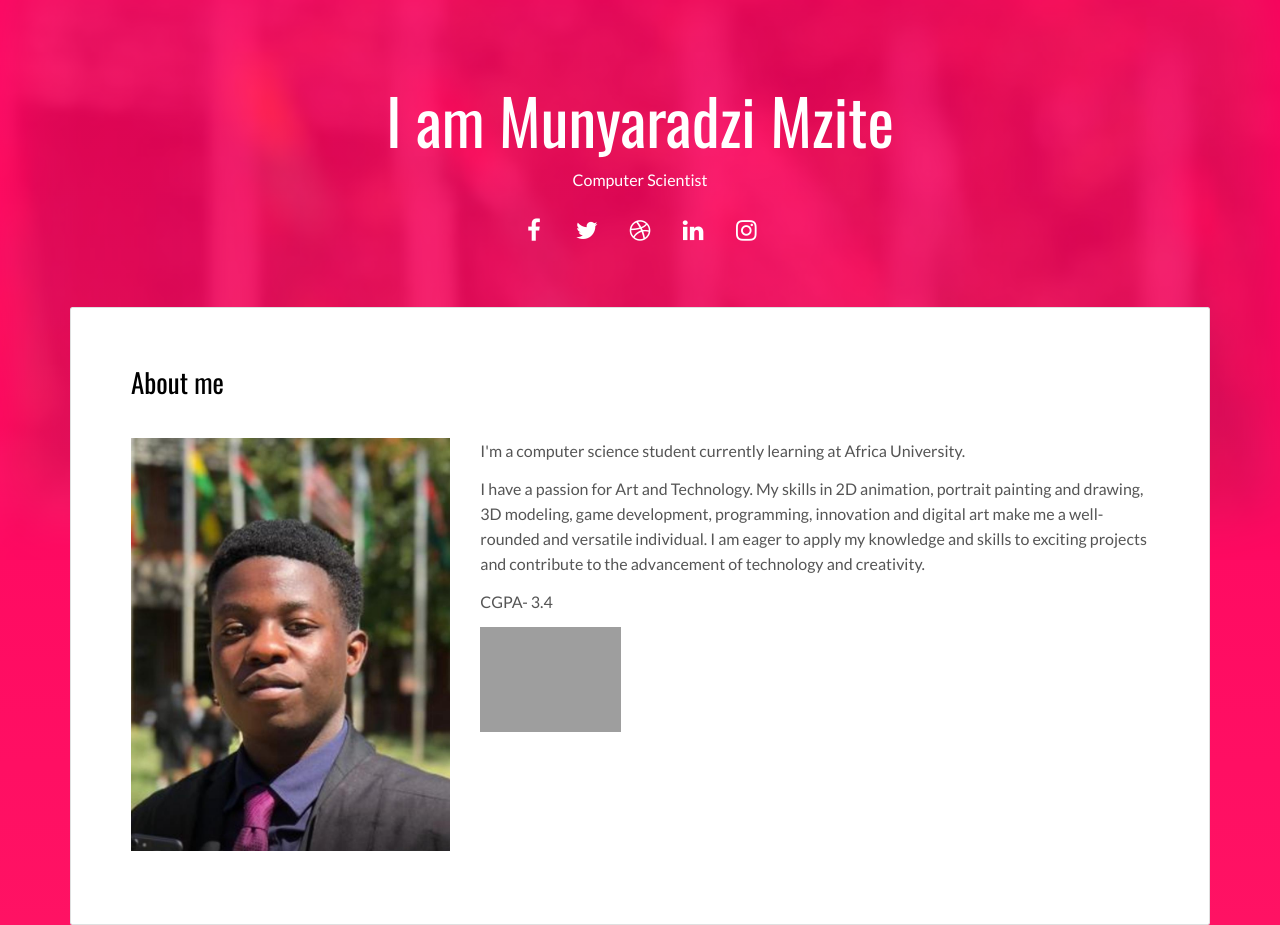
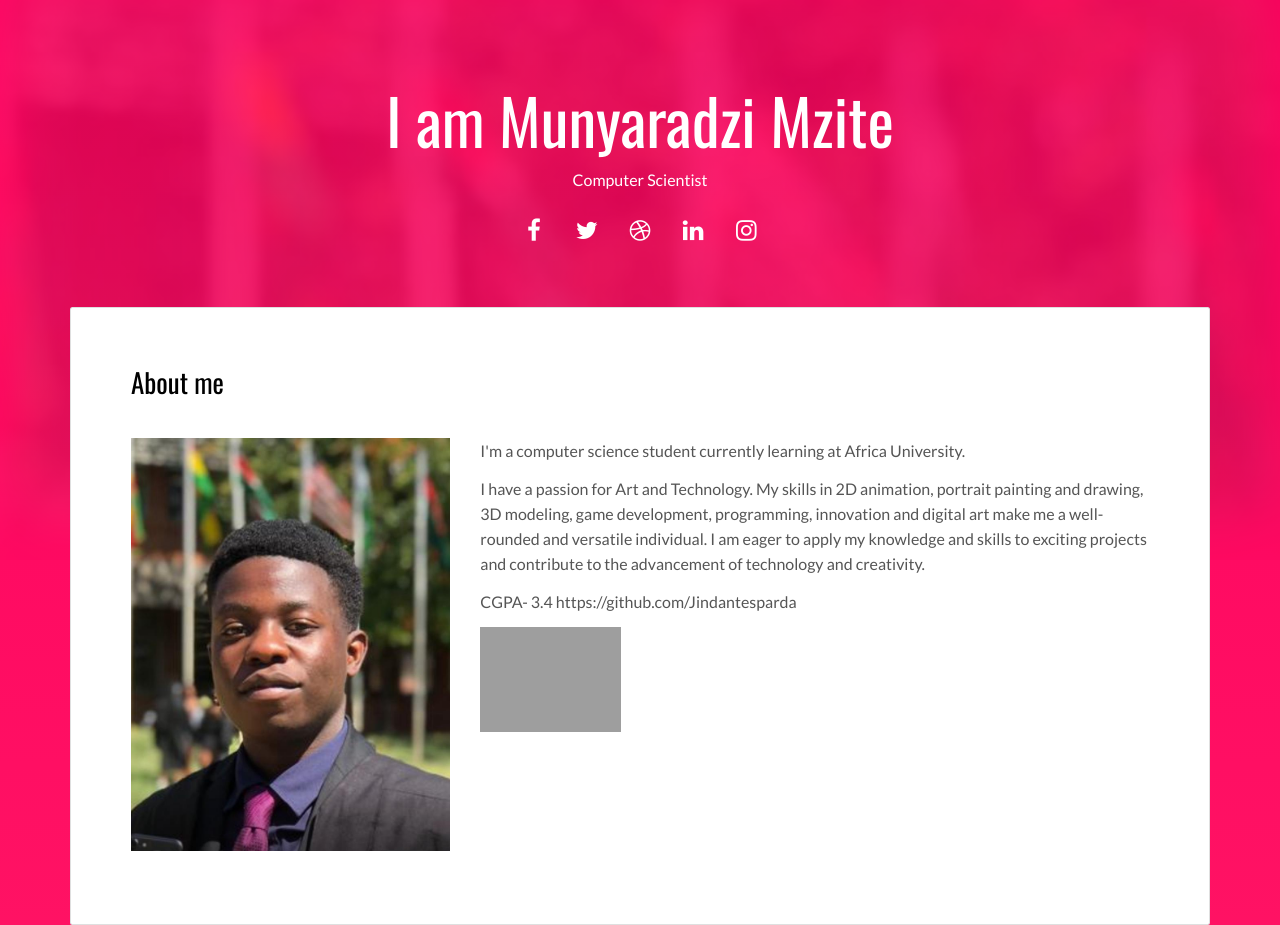
Before and after one commit to Jindantesparda/munya.github.io, a plain HTML site: page index.html in a window 1280 px wide. Shown: the top 925 px of the page. Drawn offline with nearby package versions, Linux system fonts and the light colour scheme; grey boxes are pictures that could not be loaded.

Commit message:
Update index.html

```diff
--- a/index.html
+++ b/index.html
@@ -148,7 +148,7 @@
               <div class="col-xs-12 col-md-8">
                 <p>I'm a computer science student currently learning at Africa University.</p>
                 <p>I have a passion for Art and Technology. My skills in 2D animation, portrait painting and drawing, 3D modeling, game development, programming, innovation and digital art make me a well-rounded and versatile individual. I am eager to apply my knowledge and skills to exciting projects and contribute to the advancement of technology and creativity.</p>
-                <p> CGPA- 3.4</p>
+                <p> CGPA- 3.4      https://github.com/Jindantesparda</p>
                 <p><img src="https://download.blender.org/branding/blender_logo.svg" alt="Blender Logo" style="max-width: 21%; height: auto;"></p>
               </div>
             </div>
```
